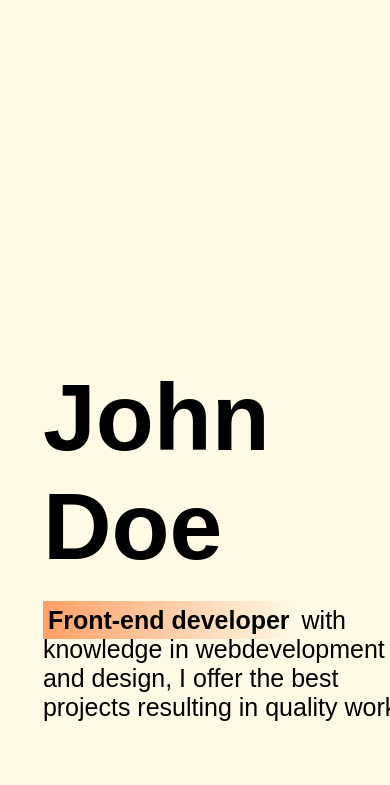
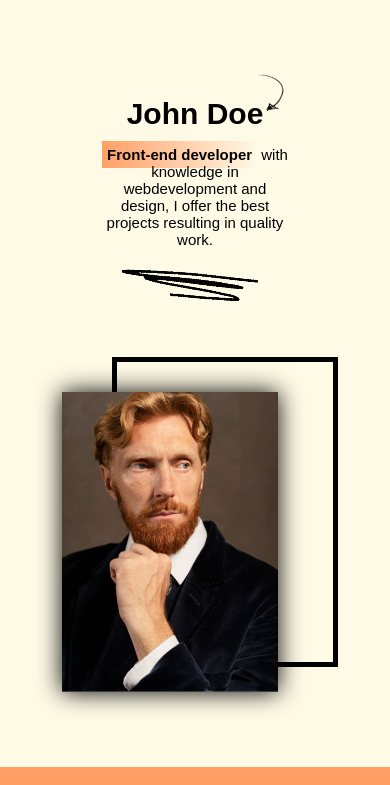
Before and after one commit to AmeyGaikar/capstone-project, a plain HTML site: page index.html in a window 390 px wide. Shown: the part 59-844 px from the top of the page. Drawn offline with Linux system fonts and the light colour scheme; files whose address does not match are found by name; a web font is replaced by a local one.

Commit message:
"Updated index.html and style.css files with various changes to layout, styling, and media queries."

```diff
--- a/index.html
+++ b/index.html
@@ -15,7 +15,8 @@
 
   <div class="navbar">
     <div class="firstpart">
-      <img src="./assets/A-Letter-Graphics-16631282-1-1-580x386-removebg-preview.png" class="a-logo" alt="a-logo">
+      <img src="./assets/A-Letter-Graphics-16631282-1-1-580x386-removebg-preview.png" class="a-logo" alt="a-logo"
+        height="40px">
       <a class="amey" href="ameygaikar.html">John Doe.</a>
     </div>
 
@@ -29,22 +30,19 @@
 
   <!-- <----- Hero Section start---->
   <div class="hero section">
-    <div class="img-container">
-      <img class="img" src="./assets/about-perfil.jpg" alt="hero profile">
-
-    </div>
-
     <div class="text-container">
+      <img class="arrow" src="./assets/arrow.png" alt="arrow-img">
       <h1>John Doe</h1>
       <p>
         <span class="front-end">Front-end developer</span> with knowledge in webdevelopment and design, I offer the
         best projects resulting in quality work.
       </p>
+      <div class="lines"><img src="./assets/rndmlines.png" alt="random underlines"></div>
+    </div>
 
-      <img class="arrow" src="./assets/arrow.png" alt="arrow-img">
-      <div class="randomlinesnodisplay"><img src="./assets/rndmlines.png" alt="random lines">
 
-      </div>
+    <div class="img-container">
+      <img class="img" src="./assets/about-perfil.jpg" alt="hero profile">
     </div>
 
 
@@ -54,7 +52,8 @@
 
   <!-- <----- Introduction Section start---->
   <div class="introduction section">
-    <div class="cropped-profile"><img src="./assets/image_cropped.png" alt="about-profile">
+    <div class="cropped-profile">
+      <img src="./assets/image_cropped.png" alt="about-profile">
     </div>
     <div class="text-part">
       <h2>Hello.</h2>
@@ -111,8 +110,8 @@
     <!-- <----- skills Section end---->
 
     <!-- <----- contact Section start---->
-    <div class="horizontal-line1">
-
+    <div class="horizontal-line-parent">
+      <div class="horizontal-line1"></div>
     </div>
     <div class="contact-me">
 
--- a/style.css
+++ b/style.css
@@ -5,6 +5,8 @@ body {
     font-family: "Bai Jamjuree", sans-serif;
     background-color: #FFFAE6;
     margin: 0;
+    display: flex;
+    flex-direction: column;
 
 }
 
@@ -18,7 +20,7 @@ body {
 .navbar {
     display: flex;
     justify-content: space-between;
-    margin-bottom: 100px;
+
 }
 
 .navbar a {
@@ -35,6 +37,7 @@ body {
 .firstpart {
     display: flex;
     align-items: center;
+
 }
 
 
@@ -63,46 +66,42 @@ body {
 /* <----- hero section start ----> */
 .hero {
     position: relative;
-    top: 7vh;
+    display: flex;
+    align-items: center;
+    padding: 0 100px;
+    margin: 0;
+    flex-direction: row;
+    justify-content: space-between
 }
 
-.img-container {
+.text-container {
+    max-width: 500px;
+    display: flex;
+    flex-direction: column;
     position: relative;
-    left: 1300px;
-    height: 555px;
-    width: 400px;
+}
+
+.text-container h1 {
+    font-size: 95px;
+    margin-bottom: 0%;
 }
 
 .img-container {
     position: relative;
     border: black solid 5px;
+    height: auto;
+    width: auto;
 }
 
-.img {
-    position: absolute;
+.img-container img {
+    position: relative;
     right: 55px;
     top: 30px;
     filter: drop-shadow(0 0 0.75rem black);
+    height: auto;
+    width: auto;
 }
 
-.text-container {
-    position: relative;
-    bottom: 50%;
-    left: 11%;
-    height: 10px;
-    max-height: 3em;
-    max-width: 500px;
-}
-
-.text-container h1 {
-    font-size: 95px;
-    margin-bottom: 0%;
-
-}
-
-.text-container p {
-font-weight: 200;
-}
 
 .front-end {
     font-weight: 700;
@@ -112,23 +111,22 @@ font-weight: 200;
 
 .text-container p {
     font-size: 25px;
+    margin-bottom: 80px;
+    font-weight: 200;
 }
 
 .arrow {
     position: absolute;
+    rotate: 400deg;
+    left: 400px;
     height: 60px;
-   left: 400px;
-   bottom: 20px;
-   rotate: 400deg;
 }
 
-.randomlinesnodisplay {
-    position: relative;
-    height: 230px;
+.lines img {
+    position: absolute;
+    top: 60%;
+    left: 30%;
     rotate: 60deg;
-    left: 70px;
-    z-index: 99;
-    top: 30px;
 }
 
 
@@ -173,6 +171,7 @@ font-weight: 200;
     display: flex;
     justify-content: center;
     font-size: large;
+    text-align: center;
 }
 
 .horizontal-line {
@@ -188,19 +187,20 @@ font-weight: 200;
 
 /* <----- skills section start ----> */
 
+.skills {
+    background-color: #FF5F00;
+    margin: 0%;
+    height: auto;
+}
 
 .skills-presentation {
     display: grid;
     grid-template-columns: 0.5fr 0.5fr;
     grid-template-rows: 0.5fr 0.5fr;
     padding: 0px 350px 0px 350px;
-    row-gap: 20px;
-}
-
-.skills {
-    background-color: #FF5F00;
-    margin: 0%;
-    height: auto;
+    row-gap: 10px;
+    column-gap: 20px;
+    margin: 150px 0 150px 0;
 }
 
 .skills-presentation p {
@@ -208,21 +208,30 @@ font-weight: 200;
     align-items: center;
     padding-top: 5%;
     color: white;
+    font-weight: 250;
+    font-size: 1.5rem;
 }
 
-.grid-item {
-    font-weight: 250;
-    font-size: 1.5rem;
-    margin-top: 10%;
+.skills-presentation img {
+    width: 100%;
+    object-fit: cover;
+
+}
+
+.horizontal-line-parent {
+    display: flex;
+    justify-content: center;
+    padding: 50px;
 }
 
 .horizontal-line1 {
+    align-items: center;
     border: #FFFAE6 6px dotted;
     border-bottom: none;
     width: 4.5%;
-    margin: 100px 890px;
+}
 
-}
+
 
 /* <----- skills section end ----> */
 
@@ -303,6 +312,7 @@ font-weight: 200;
 button {
     margin-bottom: 30px;
 }
+
 /* <----- contact section end ----> */
 
 /* <----- footer section start ----> */
@@ -329,6 +339,149 @@ button {
 
 /* <----- media section start ----> */
 
-@media (max-width: ) {
+@media (max-width: 1140px) {
+
+    .hero {
+        flex-direction: column;
+        height: 100%;
+    }
+
+    .text-container {
+        height: 90px;
+        width: 4000px;
+        margin: 80px 0 200px 0;
+        z-index: 0;
+    }
+
+    .text-container h1 {
+        font-size: 65px;
+        margin-bottom: 0%;
+        text-align: center;
+    }
+
+    .text-container p {
+        font-size: 15px;
+        margin-bottom: 80px;
+        font-weight: 200;
+        text-align: center;
+    }
+
+    .arrow {
+        position: absolute;
+        rotate: 400deg;
+        left: 400px;
+        height: 30px;
 
     }
+
+    .lines img {
+        position: absolute;
+        top: 150px;
+        left: 200px;
+        height: 100px;
+        width: 100px;
+        z-index: 1;
+        rotate: 50deg;
+
+    }
+
+    .img-container {
+        height: 500px;
+        margin: 40px 0 100px 0;
+    }
+
+    .img-container img {
+        height: 500px;
+    }
+
+    .skills-presentation {
+        display: block;
+        text-align: center;
+        padding: 0px 50px 0px 50px;
+
+    }
+
+
+    .skills-presentation img {
+        height: auto;
+
+    }
+
+    .horizontal-line1 {
+        display: flex;
+        justify-content: center;
+    }
+
+    @media (max-width: 576px) {
+
+        .text-container {
+            height: 90px;
+            width: auto;
+            margin: 80px 0 200px 0;
+            z-index: 0;
+        }
+
+        .text-container h1 {
+            font-size: 30px;
+            margin-bottom: 0%;
+            text-align: center;
+        }
+
+        .arrow {
+            position: absolute;
+            rotate: 400deg;
+            left: 200px;
+            height: 30px;
+        }
+
+        .lines img {
+            position: absolute;
+            top: 150px;
+            left: 60px;
+        }
+
+        .img-container {
+            height: 300px;
+            margin: 40px 0 100px 0;
+        }
+
+        .img-container img {
+            height: 300px;
+        }
+
+        .smallscreen-centred {
+            display: flex;
+            justify-content: center;
+        }
+
+
+        .img-container{
+            left: 30px;
+        }
+
+        .cropped-profile img {
+            height: 400px;
+        }
+
+
+
+    }
+
+    @media (max-width: 390px) {
+        .arrow {
+            left: 150px;
+        }
+
+        .lines img {
+            left: 40px;
+        }
+
+        .text-container {
+           margin-bottom: 150px;
+        }
+
+        .cropped-profile img {
+            height: 300px;
+        }
+    }
+}
```
Lines whose indentation alone changed are shown as unchanged.
